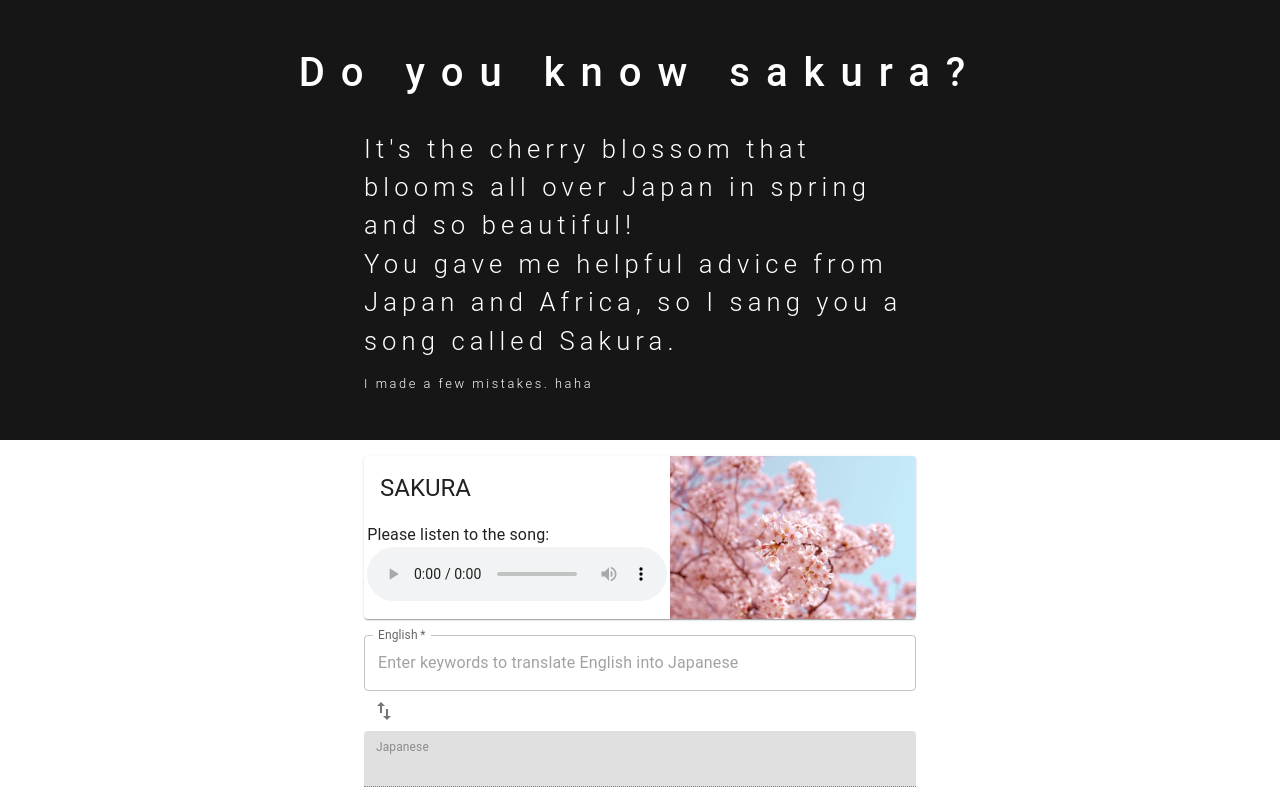
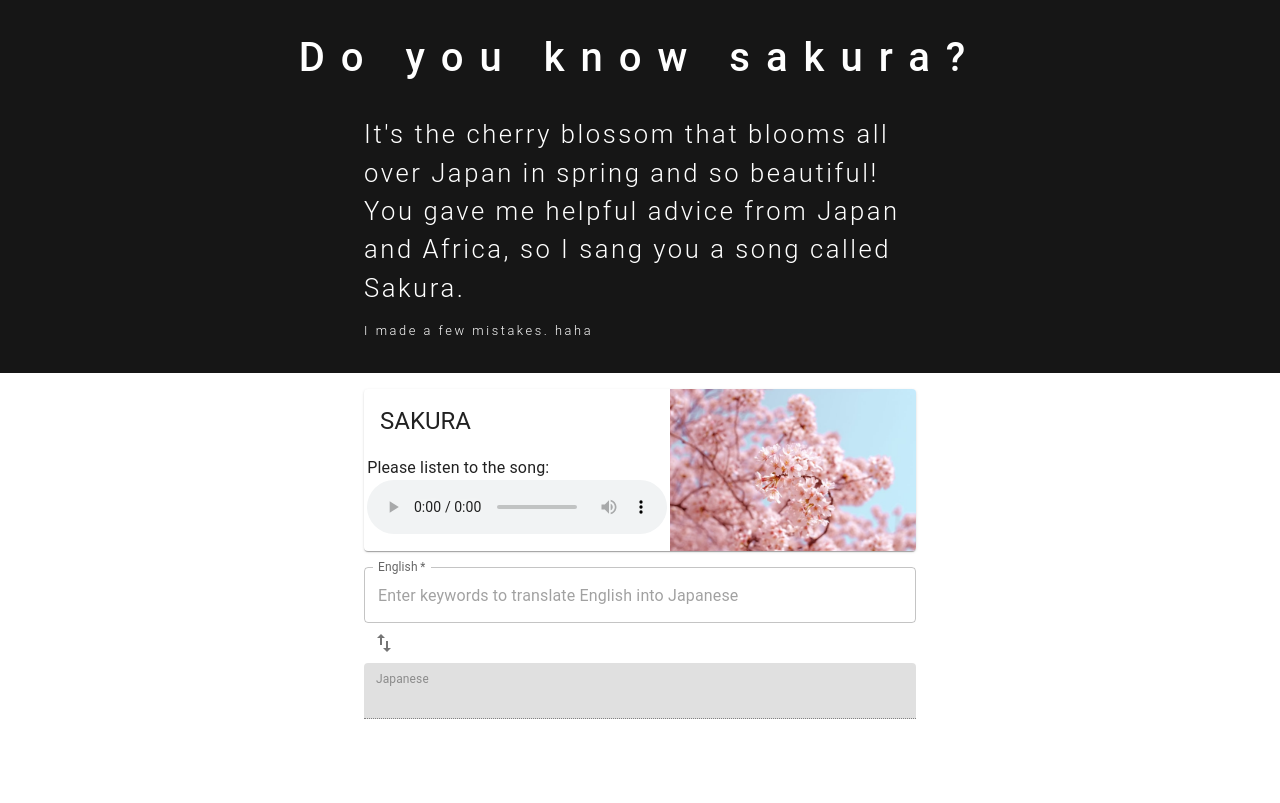
Before and after one commit to Kosuke-Nagamatsu/sakura-song-react, a React (Create React App) app: page / in a window 1280 px wide. Built offline with nearby package versions, Linux system fonts and the light colour scheme; no server answers; what react-animations would draw is missing.

Commit message:
update: layout to make it more user-friendly

```diff
--- a/src/components/Message.jsx
+++ b/src/components/Message.jsx
@@ -29,7 +29,7 @@ export const Message = () => {
 const SDiv = styled.div`
   color: #fff;
   background-color: #161616;
-  padding: 1rem 0;
+  padding: 0.1rem 0;
 `;
 
 const STitle = styled.h1`
@@ -41,7 +41,7 @@ const STitle = styled.h1`
 const SP = styled.p`
   font-weight: 300;
   font-size: 1.6rem;
-  letter-spacing: 0.2em;
+  letter-spacing: 0.1em;
 `;
 
 const SSpan = styled.span`
```
